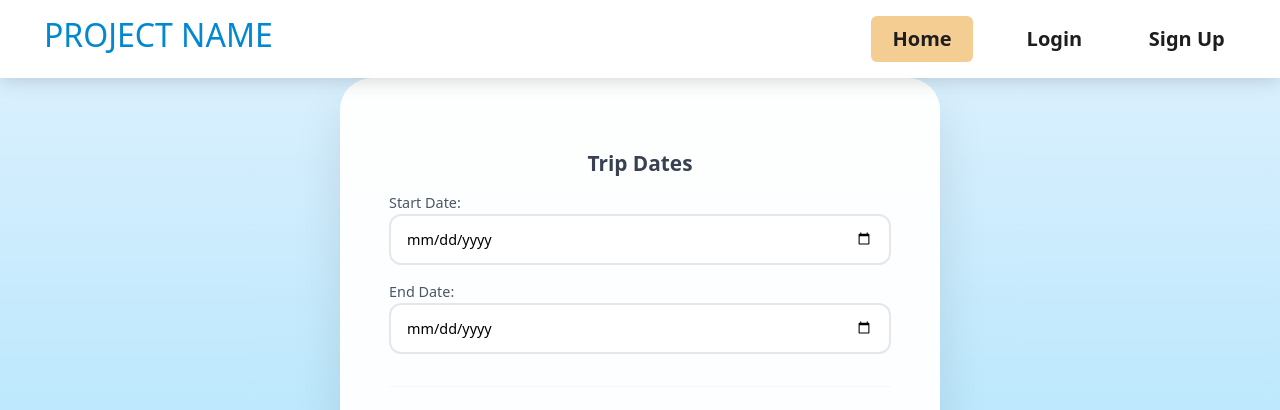
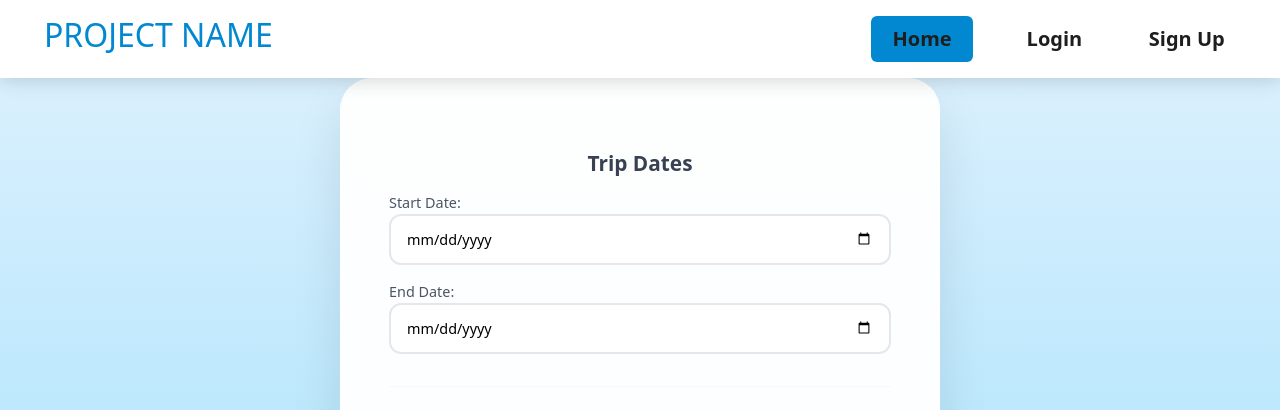
Before and after one commit to mayokunl/Weather-Based-Outfit-Planner, a Flask app: page /duration in a window 1280 px wide, with the pointer over the restyled element. Shown: the top 410 px of the page. Run offline with Flask 3, Linux system fonts and the light colour scheme.

Commit message:
Changed hover link color

```diff
--- a/static/styles.css
+++ b/static/styles.css
@@ -63,7 +63,7 @@ form {
 }
 
 .nav-link:hover{
-    background-color: #f3cd92 !important;
+    background-color: #0288D1 !important;
 }
 
 .form-control{
```
